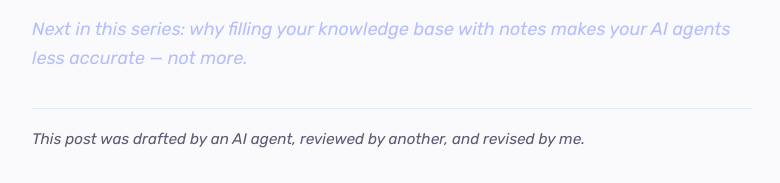
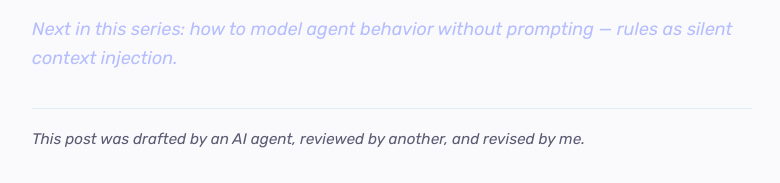
Before and after one commit to j0a0m4/joaolopes.dev.br, a plain HTML site: page posts/building-your-ai-toolkit/index.html in a window 1280 px wide. Shown: the part 10328-10511 px from the top of the page, 248-1028 px from the left. Drawn offline with nearby package versions, Linux system fonts and the light colour scheme.

Commit message:
deploy: 46a345678db57d9ce7437142151dadbb8d9328f5

```diff
--- a/posts/building-your-ai-toolkit/index.html
+++ b/posts/building-your-ai-toolkit/index.html
@@ -544,6 +544,6 @@ work to designing the workflow.</p>
 <p>I acted as architect — defining what each workflow needed, where the human gates
 belong, what information to gather. The agent implemented it. CLI, MCP, Skills,
 Rules, and Hooks are the building blocks. Markdown is the format they share.</p>
-<p><em>Next in this series: why filling your knowledge base with notes makes your AI
-agents less accurate — not more.</em></p>
+<p><em>Next in this series: how to model agent behavior without prompting — rules as
+silent context injection.</em></p>
 <aside class="colophon">This post was drafted by an AI agent, reviewed by another, and revised by me.</aside><nav class="series-nav"><span></span><a class="series-index" href="/series/ai-first-engineering/">AI-First Engineering</a><span></span></nav><script type="application/ld+json">{"url":"https:\/\/joaolopes.dev.br\/posts\/building-your-ai-toolkit\/","@context":"https:\/\/schema.org","author":{"@type":"Person","name":"Jo\u00e3o Lopes"},"isPartOf":{"@type":"CreativeWorkSeries","name":"AI-First Engineering","url":"https:\/\/joaolopes.dev.br\/series\/ai-first-engineering\/"},"position":1,"datePublished":"2026-03-17","@type":"BlogPosting","description":"AI agents are runtime loops, not autocomplete. The five building blocks \u2014 CLI, MCP, Skills, Rules, and Hooks \u2014 and why the role shifts from writing code to designing workflows.","headline":"Building Your AI Toolkit"}</script></article></main><footer><p>© 2026 <a href="https://github.com/j0a0m4" rel="noopener noreferrer" target="_blank">João Lopes</a></p><p>Theme inspired by <a href="https://github.com/bennyxguo/Obsidian-Obsidianite" rel="noopener noreferrer" target="_blank">Obsidianite</a></p></footer></body></html>
```
